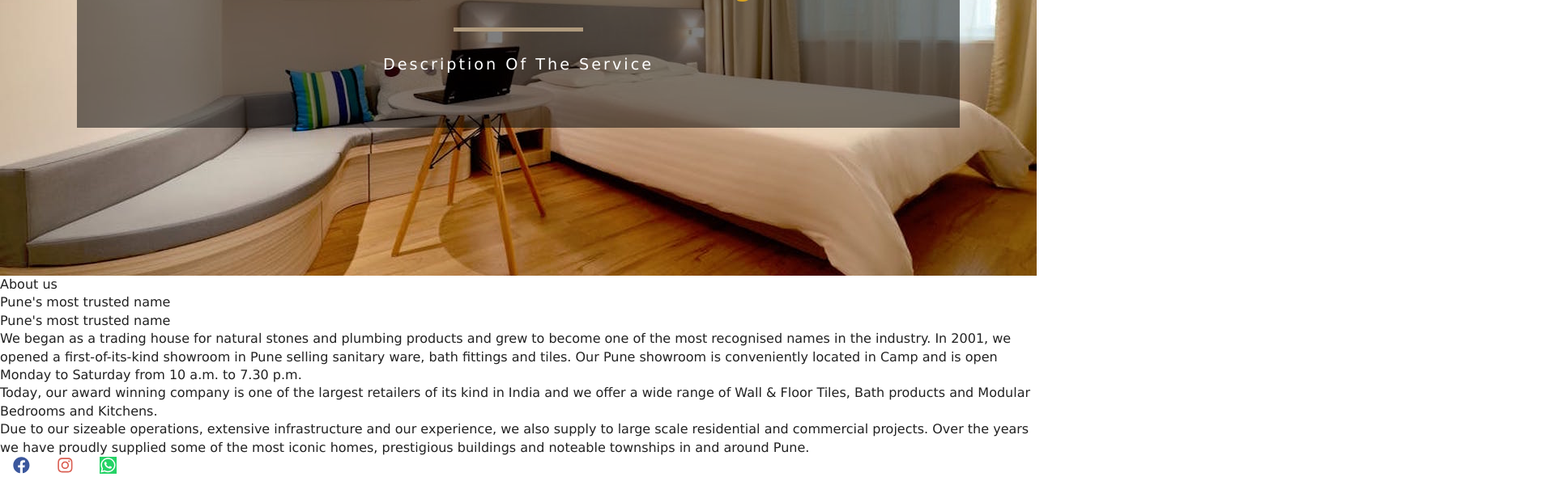
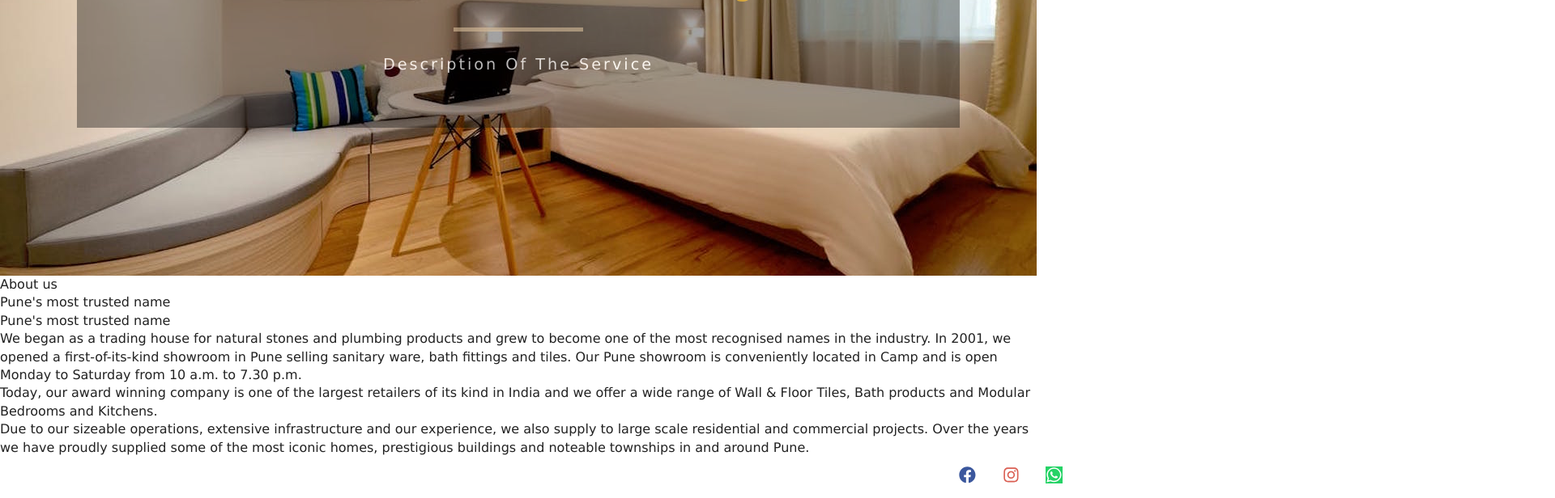
Before and after one commit to azadbagwan/interior-extremejobs, a React (Create React App) app: page /about_us in a window 1280 px wide. Shown: the part 363-979 px from the top of the page at 81% size, 1920 px wide, since content can reach past the window. Before the commit the page ends 955 px from the top, so only its background shows below. Built offline with nearby package versions, Linux system fonts and the light colour scheme.

Commit message:
commit 28/9/2019 13:35

```diff
--- a/src/App.css
+++ b/src/App.css
@@ -191,6 +191,22 @@ h6 {
   }
 }
 /* end of navbar */
+/*footer*/
+.footer{
+  position: relative;
+  top: 0;
+
+  width: 100%;
+  height: 10;
+  padding: 0.75rem 1rem;
+  background:white;
+
+}
+@media screen and (min-width: 768px){
+  .footer{
+    left: 90%;
+  }
+}
 /* Hero */
 .home-hero {
 
@@ -226,7 +242,17 @@ h6 {
 }
 /* End of Hero */
 /* Banner */
+@keyframes banner {
+  to {
+    opacity: 1;
+  }
+}
+
+
 .banner {
+  opacity: 0;
+  animation: 0s linear 2.1s forwards banner ;
+  animation-duration: 4s;
   display: inline-block;
   background: rgba(0, 0, 0, 0.5);
   color: var(--mainWhite);
@@ -247,6 +273,15 @@ h6 {
 .banner p {
   font-size: 1.2rem;
   margin-bottom: 2rem;
+}
+@keyframes fadeIn {
+  0% {
+    opacity: 0;
+  }
+  100% {
+    visibility: visible;
+    opacity: 1;
+  }
 }
 @media screen and (min-width: 576px) {
   .banner {
```
